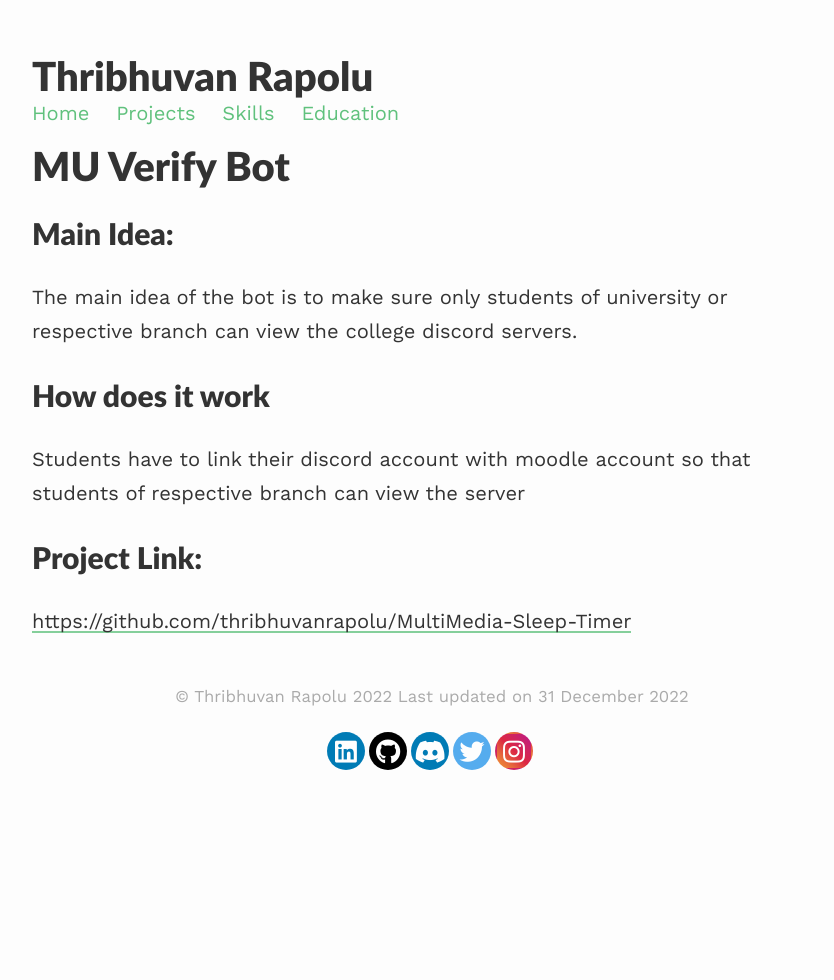
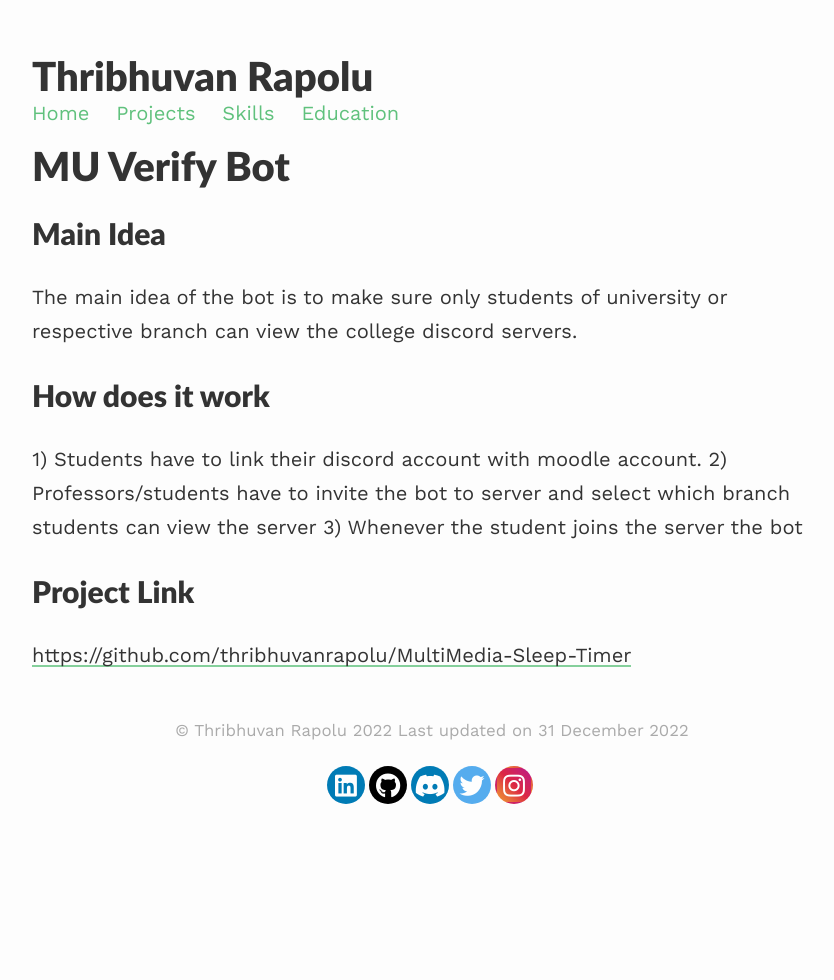
Before and after one commit to thribhuvanrapolu/gradfolio, a Jekyll site: the page built from project_blogs/mu_verify_bot.md, in a window 1280 px wide. Shown: the whole page, without its empty margins (208-1042 px from the left). Built offline with Jekyll 4.4.1, drawn with Linux system fonts in a browser that asks for light colours; nearby versions of some CDN libraries.

Commit message:
added text

```diff
--- a/project_blogs/mu_verify_bot.md
+++ b/project_blogs/mu_verify_bot.md
@@ -2,11 +2,16 @@
 layout: post
 title: "MU Verify Bot"
 ---
-# Main Idea:
+# Main Idea
+
 The main idea of the bot is to make sure only students of university or respective branch can view the college discord servers.
 
 # How does it work
-Students have to link their discord account with moodle account so that students of respective branch can view the server
 
-# Project Link:
+1) Students have to link their discord account with moodle account.
+2) Professors/students have to invite the bot to server and select which branch students can view the server
+3) Whenever the student joins the server the bot
+
+# Project Link
+
 <https://github.com/thribhuvanrapolu/MultiMedia-Sleep-Timer>
```
